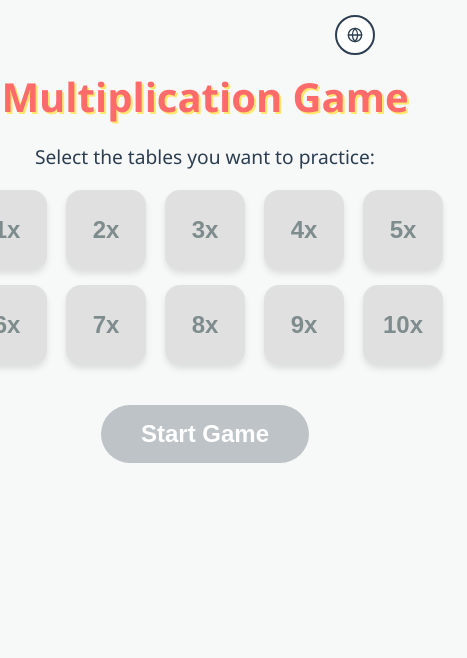
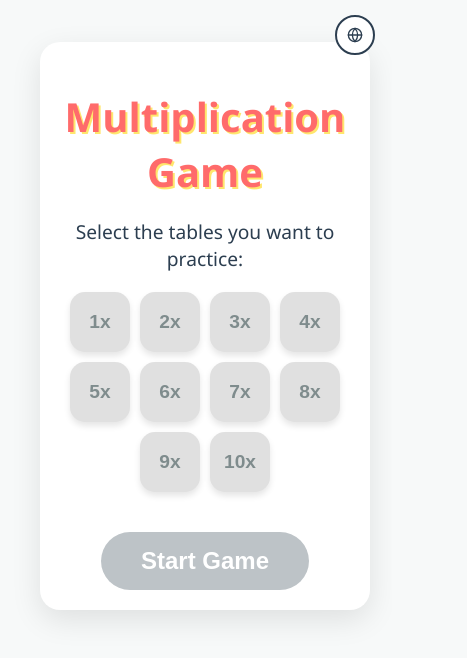
Before and after one commit to marcusrandevik/ag-test, a React (Vite) app: page / in a window 390 px wide. Shown: the top 658 px of the page, 467 px wide, since content can reach past the window. Built offline with nearby package versions, Linux system fonts and the light colour scheme.

Commit message:
more fixes

```diff
--- a/src/components/ProgressChart.jsx
+++ b/src/components/ProgressChart.jsx
@@ -16,10 +16,15 @@ const ProgressChart = ({ history }) => {
     const chartHeight = 200;
     const isMobile = typeof window !== 'undefined' && window.innerWidth <= 768;
 
-    // On mobile, show only last 6 attempts to fit screen, but make scrollable
-    const displayHistory = isMobile && history.length > 6
-        ? history.slice(-6)
+    // Limit history items: 6 for mobile, 10 for desktop
+    const maxItems = isMobile ? 6 : 10;
+    const displayHistory = history.length > maxItems
+        ? history.slice(-maxItems)
         : history;
+
+    // Calculate maxTime based on displayed items only to avoid outliers flattening the chart
+    // Ensure minimum of 5s to prevent division by zero or extreme scaling for very fast times
+    const maxTime = Math.max(...displayHistory.map(h => h.timeSeconds), 5);
 
     const barWidth = isMobile ? 45 : 40;
     const barSpacing = isMobile ? 55 : 60;
@@ -28,12 +33,21 @@ const ProgressChart = ({ history }) => {
     const innerWidth = chartWidth - padding.left - padding.right;
     const innerHeight = chartHeight - padding.top - padding.bottom;
 
+    // Generate path for time line
+    const timePoints = displayHistory.map((record, index) => {
+        const x = padding.left + index * barSpacing + barWidth / 2; // Center of bar
+        // Invert Y because SVG coordinates start from top
+        // Scale time to fit in 70% of height to avoid overlap with high bars
+        const y = padding.top + innerHeight - ((record.timeSeconds / maxTime) * (innerHeight * 0.7));
+        return `${x},${y}`;
+    }).join(' ');
+
     return (
         <div className="progress-chart">
             <h3>{i18n.t('chart.title')}</h3>
             <div className="chart-container">
                 <svg width={chartWidth} height={chartHeight} className="chart-svg">
-                    {/* Y-axis labels */}
+                    {/* Y-axis labels (Accuracy) */}
                     <text x={padding.left - 10} y={padding.top} textAnchor="end" className="axis-label">100%</text>
                     <text x={padding.left - 10} y={padding.top + innerHeight / 2} textAnchor="end" className="axis-label">50%</text>
                     <text x={padding.left - 10} y={padding.top + innerHeight} textAnchor="end" className="axis-label">0%</text>
@@ -61,15 +75,15 @@ const ProgressChart = ({ history }) => {
                         className="grid-line"
                     />
 
-                    {/* Bars */}
+                    {/* Bars (Accuracy) */}
                     {displayHistory.map((record, index) => {
                         const barHeight = (record.accuracy / maxAccuracy) * innerHeight;
                         const x = padding.left + index * barSpacing + (barSpacing - barWidth) / 2;
                         const y = padding.top + innerHeight - barHeight;
 
                         // Calculate the actual attempt number (for labeling)
-                        const attemptNumber = isMobile && history.length > 6
-                            ? history.length - 6 + index + 1
+                        const attemptNumber = history.length > maxItems
+                            ? history.length - maxItems + index + 1
                             : index + 1;
 
                         return (
@@ -81,6 +95,7 @@ const ProgressChart = ({ history }) => {
                                     height={barHeight}
                                     className="chart-bar"
                                     fill={record.accuracy >= 80 ? '#2ECC71' : record.accuracy >= 60 ? '#FFE66D' : '#FF6B6B'}
+                                    opacity="0.7"
                                 />
                                 <text
                                     x={x + barWidth / 2}
@@ -98,11 +113,35 @@ const ProgressChart = ({ history }) => {
                                 >
                                     {i18n.t('chart.attemptLabel', { number: attemptNumber })}
                                 </text>
+                            </g>
+                        );
+                    })}
+
+                    {/* Time Line */}
+                    <polyline
+                        points={timePoints}
+                        fill="none"
+                        stroke="#3498db"
+                        strokeWidth="3"
+                        strokeLinecap="round"
+                        strokeLinejoin="round"
+                    />
+
+                    {/* Time Points */}
+                    {displayHistory.map((record, index) => {
+                        const x = padding.left + index * barSpacing + barWidth / 2;
+                        const y = padding.top + innerHeight - ((record.timeSeconds / maxTime) * (innerHeight * 0.7));
+
+                        return (
+                            <g key={`time-${index}`}>
+                                <circle cx={x} cy={y} r="4" fill="#3498db" stroke="white" strokeWidth="2" />
                                 <text
-                                    x={x + barWidth / 2}
-                                    y={padding.top + innerHeight + 30}
+                                    x={x}
+                                    y={y - 10}
                                     textAnchor="middle"
                                     className="time-label"
+                                    fill="#3498db"
+                                    fontWeight="bold"
                                 >
                                     {record.timeSeconds}s
                                 </text>
--- a/src/index.css
+++ b/src/index.css
@@ -39,12 +39,27 @@ p {
 }
 
 /* Selection Screen */
+.selection-screen {
+  background: white;
+  padding: 40px;
+  border-radius: 20px;
+  box-shadow: 0 10px 30px rgba(0, 0, 0, 0.1);
+  text-align: center;
+  max-width: 800px;
+  width: 100%;
+  margin: 0 auto;
+  box-sizing: border-box;
+}
+
 .tables-grid {
-  display: grid;
-  grid-template-columns: repeat(5, 1fr);
+  display: flex;
+  flex-wrap: wrap;
+  justify-content: center;
   gap: 15px;
   margin-bottom: 40px;
-  justify-items: center;
+  max-width: 600px;
+  margin-left: auto;
+  margin-right: auto;
 }
 
 .table-btn {
@@ -219,9 +234,9 @@ p {
 /* Control Panel */
 .control-panel {
   background: white;
-  padding: 25px 30px;
-  border-radius: 20px;
-  box-shadow: 0 10px 30px rgba(0, 0, 0, 0.1);
+  padding: 20px 30px;
+  border-radius: 15px;
+  box-shadow: 0 10px 25px rgba(0, 0, 0, 0.05);
   width: 100%;
   max-width: 550px;
   min-width: 300px;
@@ -241,7 +256,6 @@ p {
   font-weight: bold;
   color: var(--dark-color);
   margin: 0;
-  /* Remove margin-bottom */
   white-space: nowrap;
   flex-shrink: 0;
 }
@@ -333,6 +347,20 @@ p {
 @media (max-width: 480px) {
   .app-container {
     padding: 10px;
+  }
+
+  .selection-screen {
+    padding: 20px 15px;
+  }
+
+  .tables-grid {
+    gap: 10px;
+  }
+
+  .table-btn {
+    width: 60px;
+    height: 60px;
+    font-size: 1.2rem;
   }
 
   .grid-container {
@@ -477,8 +505,8 @@ p {
 /* Progress Chart */
 .progress-chart {
   background: white;
-  padding: 25px;
-  border-radius: 15px;
+  padding: 30px;
+  border-radius: 20px;
   box-shadow: 0 4px 15px rgba(0, 0, 0, 0.1);
   margin-bottom: 30px;
 }
@@ -494,6 +522,7 @@ p {
   margin-bottom: 20px;
   -webkit-overflow-scrolling: touch;
   max-width: 100%;
+  padding: 0;
 }
 
 .chart-svg {
@@ -780,22 +809,6 @@ p {
   margin: 0;
 }
 
-.progress-chart {
-  background: white;
-  padding: 30px;
-  border-radius: 20px;
-  box-shadow: 0 4px 15px rgba(0, 0, 0, 0.1);
-  margin-bottom: 30px;
-}
-
-.chart-container {
-  overflow-x: auto;
-  margin-bottom: 20px;
-  -webkit-overflow-scrolling: touch;
-  max-width: 100%;
-  padding: 0;
-}
-
 /* Share Button */
 .share-btn {
   padding: 15px 30px;
@@ -843,12 +856,3 @@ p {
     transform: rotate(360deg);
   }
 }
-
-/* Update results actions layout */
-.results-actions {
-  display: flex;
-  gap: 15px;
-  justify-content: center;
-  margin-top: 30px;
-  flex-wrap: wrap;
-}
```
